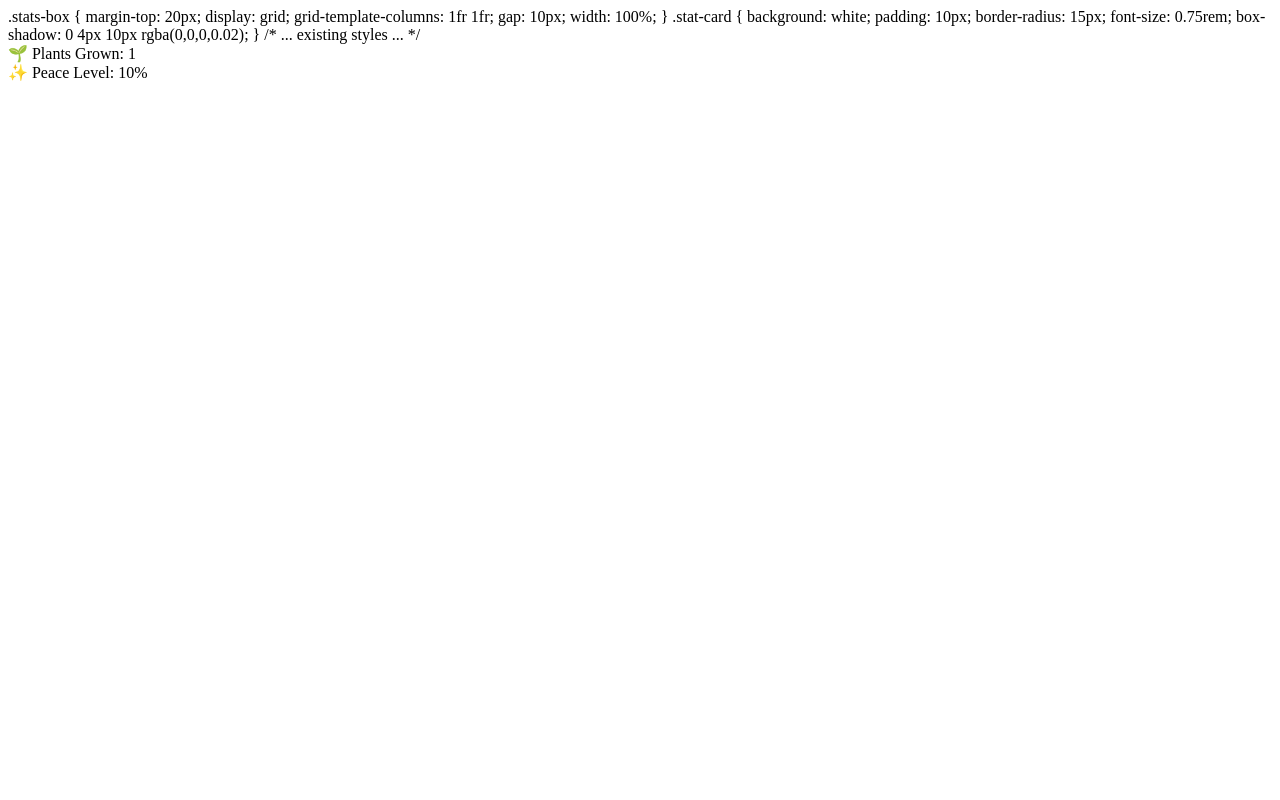
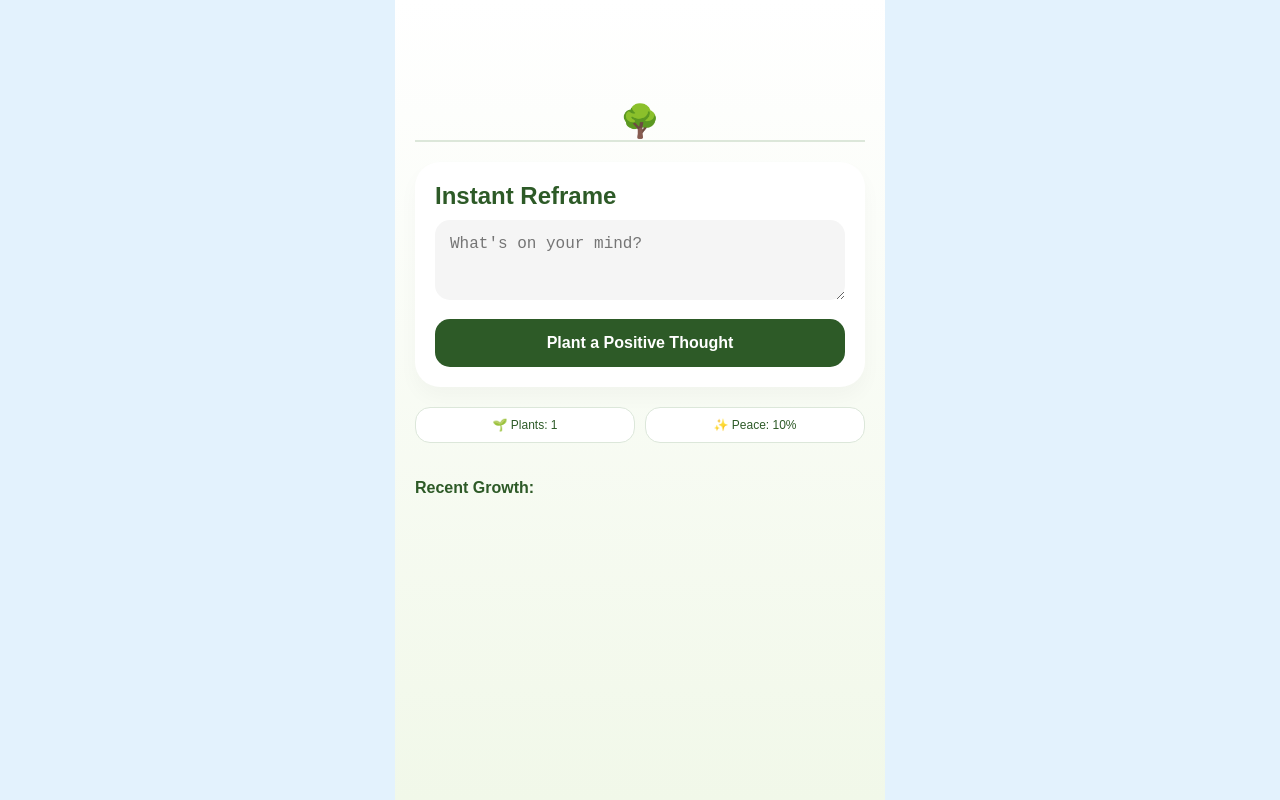
Before and after one commit to KuldeepA19/Nature-Reframe-App, a plain HTML site: page index.html in a window 1280 px wide. Drawn offline with Linux system fonts and the light colour scheme.

Commit message:
Update index.html

```diff
--- a/index.html
+++ b/index.html
@@ -1,22 +1,74 @@
-<!-- Add this section inside your <style> tag -->
-.stats-box {
-    margin-top: 20px;
-    display: grid;
-    grid-template-columns: 1fr 1fr;
-    gap: 10px;
-    width: 100%;
-}
-.stat-card {
-    background: white;
-    padding: 10px;
-    border-radius: 15px;
-    font-size: 0.75rem;
-    box-shadow: 0 4px 10px rgba(0,0,0,0.02);
-}
-/* ... existing styles ... */
+ <!DOCTYPE html>
+<html lang="en">
+<head>
+    <meta charset="UTF-8">
+    <meta name="viewport" content="width=device-width, initial-scale=1.0">
+    <title>Nature Reframe Pro</title>
+    <link rel="manifest" href="/manifest.json">
+    <style>
+        :root { --forest: #2D5A27; --mint: #DCE7DA; --accent: #6D4C41; }
+        body { margin: 0; background: #E3F2FD; font-family: sans-serif; display: flex; justify-content: center; min-height: 100vh; color: var(--forest); }
+        .app-shell { width: 100%; max-width: 450px; background: linear-gradient(180deg, #FFFFFF 0%, #F1F8E9 100%); padding: 20px; display: flex; flex-direction: column; align-items: center; }
+        .garden-area { height: 120px; display: flex; align-items: flex-end; gap: 10px; margin-bottom: 20px; border-bottom: 2px solid var(--mint); width: 100%; justify-content: center; }
+        .plant { font-size: 2rem; animation: grow 0.5s ease-out; }
+        @keyframes grow { from { transform: scale(0); } to { transform: scale(1); } }
+        .input-card { width: 100%; background: white; padding: 20px; border-radius: 25px; box-shadow: 0 10px 20px rgba(0,0,0,0.03); box-sizing: border-box; }
+        textarea { width: 100%; height: 80px; border: none; background: #F5F5F5; border-radius: 15px; padding: 15px; font-size: 1rem; margin-bottom: 15px; box-sizing: border-box; outline: none; }
+        .btn-glow { background: var(--forest); color: white; border: none; width: 100%; padding: 15px; border-radius: 15px; font-weight: bold; font-size: 1rem; cursor: pointer; }
+        .stats-box { margin-top: 20px; display: grid; grid-template-columns: 1fr 1fr; gap: 10px; width: 100%; }
+        .stat-card { background: white; padding: 10px; border-radius: 15px; font-size: 0.75rem; text-align: center; border: 1px solid var(--mint); }
+        .history-item { background: var(--mint); padding: 10px; border-radius: 10px; margin-bottom: 8px; font-size: 0.8rem; animation: fadeIn 0.5s; }
+        @keyframes fadeIn { from { opacity: 0; } to { opacity: 1; } }
+    </style>
+</head>
+<body>
 
-<!-- Add this inside your <div class="app-shell"> before the History Card -->
-<div class="stats-box">
-    <div class="stat-card">🌱 Plants Grown: <span id="plantCount">1</span></div>
-    <div class="stat-card">✨ Peace Level: <span id="peaceLevel">10%</span></div>
+<div class="app-shell">
+    <div class="garden-area" id="garden"><span class="plant">🌳</span></div>
+    <div class="input-card">
+        <h2 style="margin:0 0 10px 0">Instant Reframe</h2>
+        <textarea id="thoughtInput" placeholder="What's on your mind?"></textarea>
+        <button class="btn-glow" onclick="processThought()">Plant a Positive Thought</button>
+    </div>
+    <div class="stats-box">
+        <div class="stat-card">🌱 Plants: <span id="pCount">1</span></div>
+        <div class="stat-card">✨ Peace: <span id="pLevel">10%</span></div>
+    </div>
+    <div style="width:100%; margin-top:20px;">
+        <p><strong>Recent Growth:</strong></p>
+        <div id="historyList"></div>
+    </div>
 </div>
+
+<script>
+    let count = 1;
+    function processThought() {
+        const input = document.getElementById('thoughtInput').value;
+        if(!input) return;
+
+        // Vibrate Phone (Android only)
+        if (window.navigator && window.navigator.vibrate) { window.navigator.vibrate(50); }
+
+        // Update Stats
+        count++;
+        document.getElementById('pCount').innerText = count;
+        document.getElementById('pLevel').innerText = (count * 10) + "%";
+
+        // Grow Plant
+        const plants = ["🌱", "🌿", "🍀", "🌸", "🌻", "🌳"];
+        const newPlant = document.createElement('span');
+        newPlant.className = 'plant';
+        newPlant.innerText = plants[Math.floor(Math.random() * plants.length)];
+        document.getElementById('garden').appendChild(newPlant);
+
+        // Add to History
+        const item = document.createElement('div');
+        item.className = 'history-item';
+        item.innerText = "Transformed: " + input.substring(0, 20) + "...";
+        document.getElementById('historyList').prepend(item);
+
+        document.getElementById('thoughtInput').value = "";
+    }
+</script>
+</body>
+</html>
```
